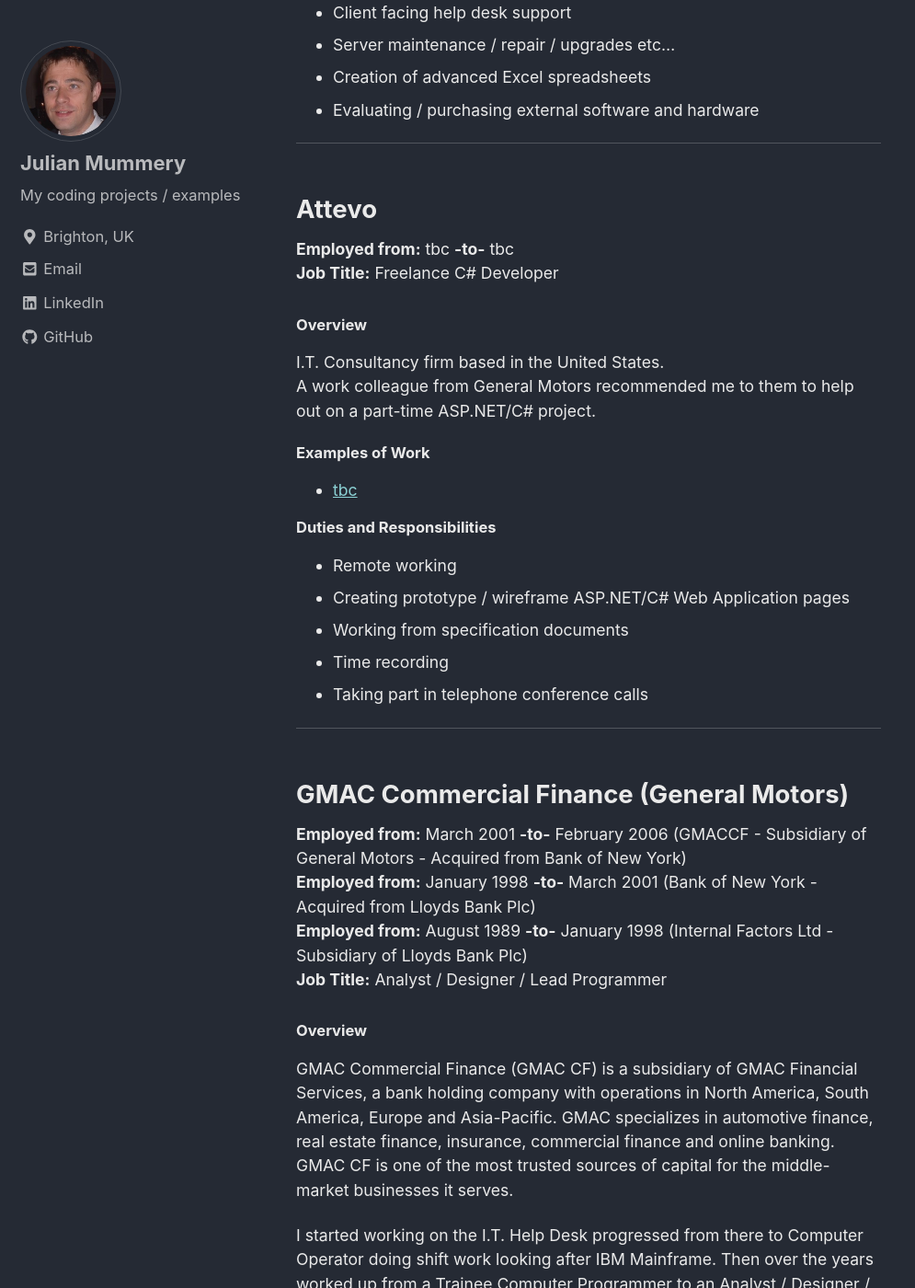
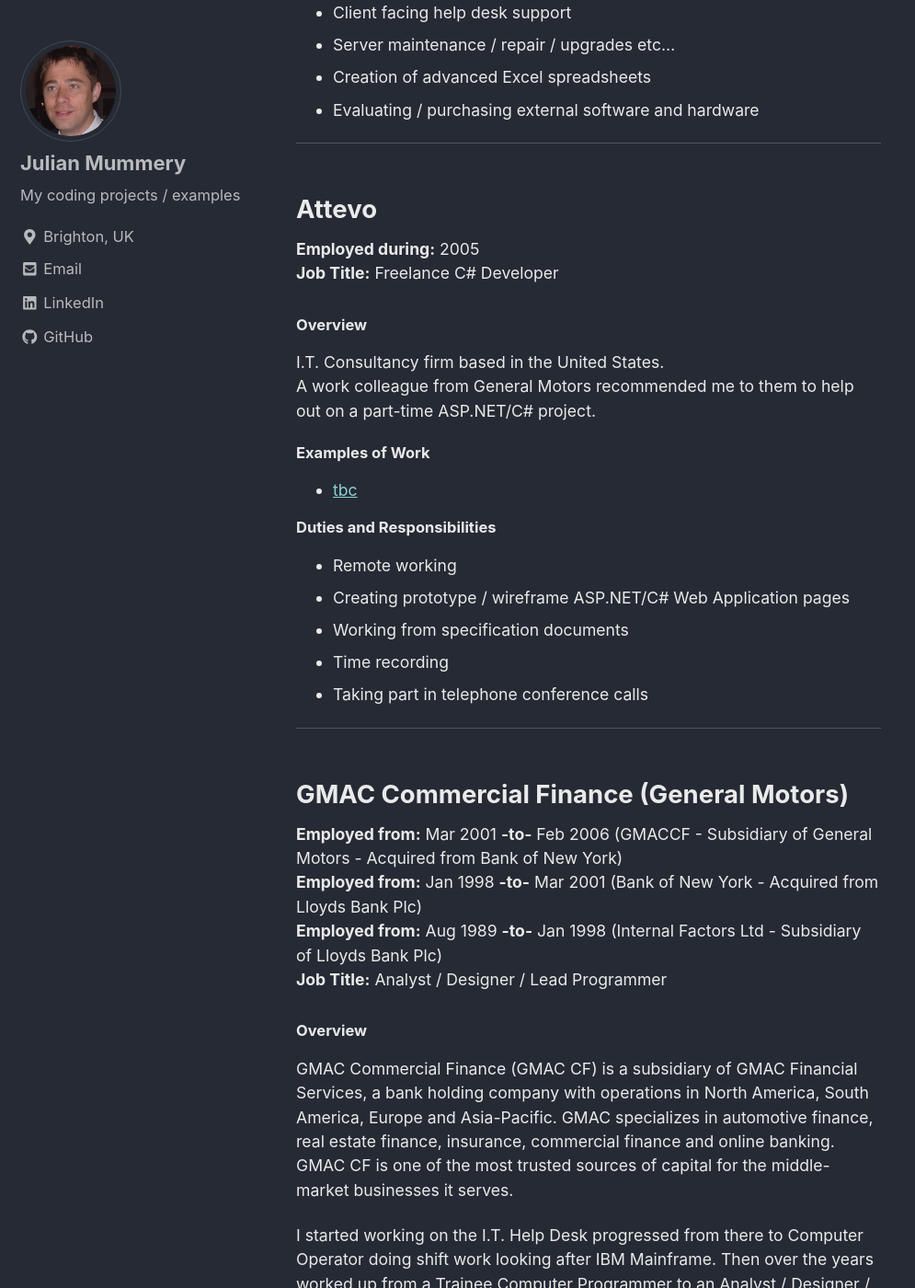
Before and after one commit to julianmummery/julianmummery.github.io, a Jekyll site: the page built from _pages/experience.md, in a window 1280 px wide and 1400 px high, scrolled down 4556 px. Shown: the whole window at 92% size, without its empty margins (0-995 px from the left). Built offline with Jekyll 4.4.1, drawn with Linux system fonts in a browser that asks for light colours; nearby versions of some CDN libraries; some of the changed text lies outside the part shown.

Commit message:
Update experience.md

```diff
--- a/_pages/experience.md
+++ b/_pages/experience.md
@@ -11,7 +11,7 @@
 
 <hr/>
 <h2>Loria Consulting Ltd</h2>
-<p style="font-size:0.80em; margin-top:0; margin-bottom: 0;"><strong>Employed from:</strong> November 2013 <strong>-to-</strong> Present</p>
+<p style="font-size:0.80em; margin-top:0; margin-bottom: 0;"><strong>Employed from:</strong> Nov 2013 <strong>-to-</strong> Present</p>
 <p style="font-size:0.80em; margin-top:0; margin-bottom: 0;"><strong>Job Title:</strong> CRM Consultant / Developer</p>
 <h5>Overview</h5>
 <p style="font-size:0.80em;">Loria Consulting are a registered Sage CRM Partner who provide B2B support / development and integration for on-premise Sage CRM.</p>
@@ -36,7 +36,7 @@
 
 <hr/>
 <h2>Direct Ferries Ltd</h2>
-<p style="font-size:0.80em; margin-top:0; margin-bottom: 0;"><strong>Employed from:</strong> September 2012 <strong>-to-</strong> November 2013</p>
+<p style="font-size:0.80em; margin-top:0; margin-bottom: 0;"><strong>Employed from:</strong> Sep 2012 <strong>-to-</strong> Nov 2013</p>
 <p style="font-size:0.80em; margin-top:0; margin-bottom: 0;"><strong>Job Title:</strong> Senior Software Engineer</p>
 <h5>Overview</h5>
 <p style="font-size:0.80em;">Ferry ticket price comparison and booking system.
@@ -58,7 +58,7 @@
 
 <hr/>
 <h2>Dynamic Technical Concepts Ltd</h2>
-<p style="font-size:0.80em; margin-top:0; margin-bottom: 0;"><strong>Employed from:</strong> July 2008 <strong>-to-</strong> September 2012</p>
+<p style="font-size:0.80em; margin-top:0; margin-bottom: 0;"><strong>Employed from:</strong> Jul 2008 <strong>-to-</strong> Sep 2012</p>
 <p style="font-size:0.80em; margin-top:0; margin-bottom: 0;"><strong>Job Title:</strong> Senior Web / Applications Developer</p>
 <h5>Overview</h5>
 <p style="font-size:0.80em;">A business that offered bespoke software solutions. Mainly dealing with insurance based systems/product integration.</p>
@@ -83,7 +83,7 @@
 
 <hr/>
 <h2>Friday Ad Ltd</h2>
-<p style="font-size:0.80em; margin-top:0; margin-bottom: 0;"><strong>Employed from:</strong> April 2008 <strong>-to-</strong> June 2008</p>
+<p style="font-size:0.80em; margin-top:0; margin-bottom: 0;"><strong>Employed from:</strong> Apr 2008 <strong>-to-</strong> Jun 2008</p>
 <p style="font-size:0.80em; margin-top:0; margin-bottom: 0;"><strong>Job Title:</strong> Application Developer</p>
 <h5>Overview</h5>
 <p style="font-size:0.80em;">Creating Windows desktop applications. I left this role due to a better job opportunity that was offered to me by Dynamic Technical Concepts Ltd.</p>
@@ -103,7 +103,7 @@
 
 <hr/>
 <h2>Berkeley Alexander Ltd</h2>
-<p style="font-size:0.80em; margin-top:0; margin-bottom: 0;"><strong>Employed from:</strong> November 2006 <strong>-to-</strong> March 2008</p>
+<p style="font-size:0.80em; margin-top:0; margin-bottom: 0;"><strong>Employed from:</strong> Nov 2006 <strong>-to-</strong> Mar 2008</p>
 <p style="font-size:0.80em; margin-top:0; margin-bottom: 0;"><strong>Job Title:</strong> Systems Support Analyst / Programmer</p>
 <h5>Overview</h5>
 <p style="font-size:0.80em;">General insurance company serving hundreds of insurance agents across the UK. Using the built-in price comparison system, they can source insurance for their clients and receive a commission on purchase of a policy. I maintained and developed new features to the main website and also the insurance price comparison quote engine. I also plugged in new insurance products as they required careful integration into the quote engine.</p>
@@ -127,7 +127,7 @@
 
 <hr/>
 <h2>Attevo</h2>
-<p style="font-size:0.80em; margin-top:0; margin-bottom: 0;"><strong>Employed from:</strong> tbc <strong>-to-</strong> tbc</p>
+<p style="font-size:0.80em; margin-top:0; margin-bottom: 0;"><strong>Employed during:</strong> 2005</p>
 <p style="font-size:0.80em; margin-top:0; margin-bottom: 0;"><strong>Job Title:</strong> Freelance C# Developer</p>
 <h5>Overview</h5>
 <p style="font-size:0.80em;">I.T. Consultancy firm based in the United States.<br>A work colleague from General Motors recommended me to them to help out on a part-time ASP.NET/C# project.</p>
@@ -146,9 +146,9 @@
 
 <hr/>
 <h2>GMAC Commercial Finance (General Motors)</h2>
-<p style="font-size:0.80em; margin-top:0; margin-bottom: 0;"><strong>Employed from:</strong> March 2001 <strong>-to-</strong> February 2006  (GMACCF - Subsidiary of General Motors - Acquired from Bank of New York)</p>
-<p style="font-size:0.80em; margin-top:0; margin-bottom: 0;"><strong>Employed from:</strong> January 1998 <strong>-to-</strong> March 2001 (Bank of New York - Acquired from Lloyds Bank Plc)</p>
-<p style="font-size:0.80em; margin-top:0; margin-bottom: 0;"><strong>Employed from:</strong> August 1989 <strong>-to-</strong> January 1998 (Internal Factors Ltd - Subsidiary of Lloyds Bank Plc)</p>
+<p style="font-size:0.80em; margin-top:0; margin-bottom: 0;"><strong>Employed from:</strong> Mar 2001 <strong>-to-</strong> Feb 2006  (GMACCF - Subsidiary of General Motors - Acquired from Bank of New York)</p>
+<p style="font-size:0.80em; margin-top:0; margin-bottom: 0;"><strong>Employed from:</strong> Jan 1998 <strong>-to-</strong> Mar 2001 (Bank of New York - Acquired from Lloyds Bank Plc)</p>
+<p style="font-size:0.80em; margin-top:0; margin-bottom: 0;"><strong>Employed from:</strong> Aug 1989 <strong>-to-</strong> Jan 1998 (Internal Factors Ltd - Subsidiary of Lloyds Bank Plc)</p>
 <p style="font-size:0.80em; margin-top:0; margin-bottom: 0;"><strong>Job Title:</strong> Analyst / Designer / Lead Programmer</p>
 <h5>Overview</h5>
 <p style="font-size:0.80em;">GMAC Commercial Finance (GMAC CF) is a subsidiary of GMAC Financial Services, a bank holding company with operations in North America, South America, Europe and Asia-Pacific. GMAC specializes in automotive finance, real estate finance, insurance, commercial finance and online banking. GMAC CF is one of the most trusted sources of capital for the middle-market businesses it serves.</p>
@@ -180,7 +180,7 @@
 
 <hr/>
 <h2>Souther Water Authority</h2>
-<p style="font-size:0.80em; margin-top:0; margin-bottom: 0;"><strong>Employed from:</strong> November 1987 <strong>-to-</strong> August 1989</p>
+<p style="font-size:0.80em; margin-top:0; margin-bottom: 0;"><strong>Employed from:</strong> Nov 1987 <strong>-to-</strong> Aug 1989</p>
 <p style="font-size:0.80em; margin-top:0; margin-bottom: 0;"><strong>Job Title:</strong> Accounts Clerk</p>
 <h5>Overview</h5>
 <p style="font-size:0.80em;">My first office job was at Southern Water in Worthing. Even though I was programming as a hobby I had no commercial experience at this time.</p>
```
